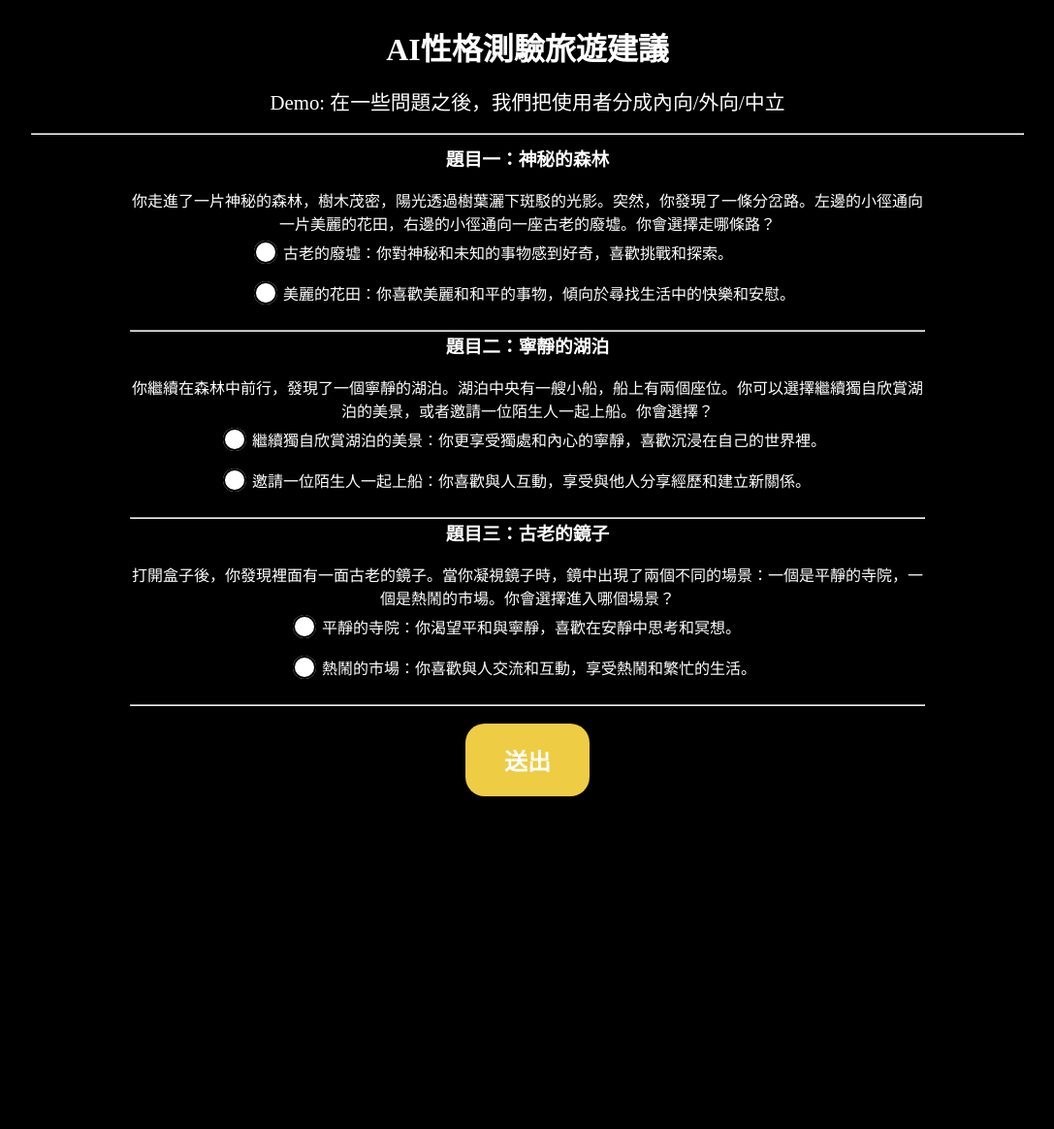
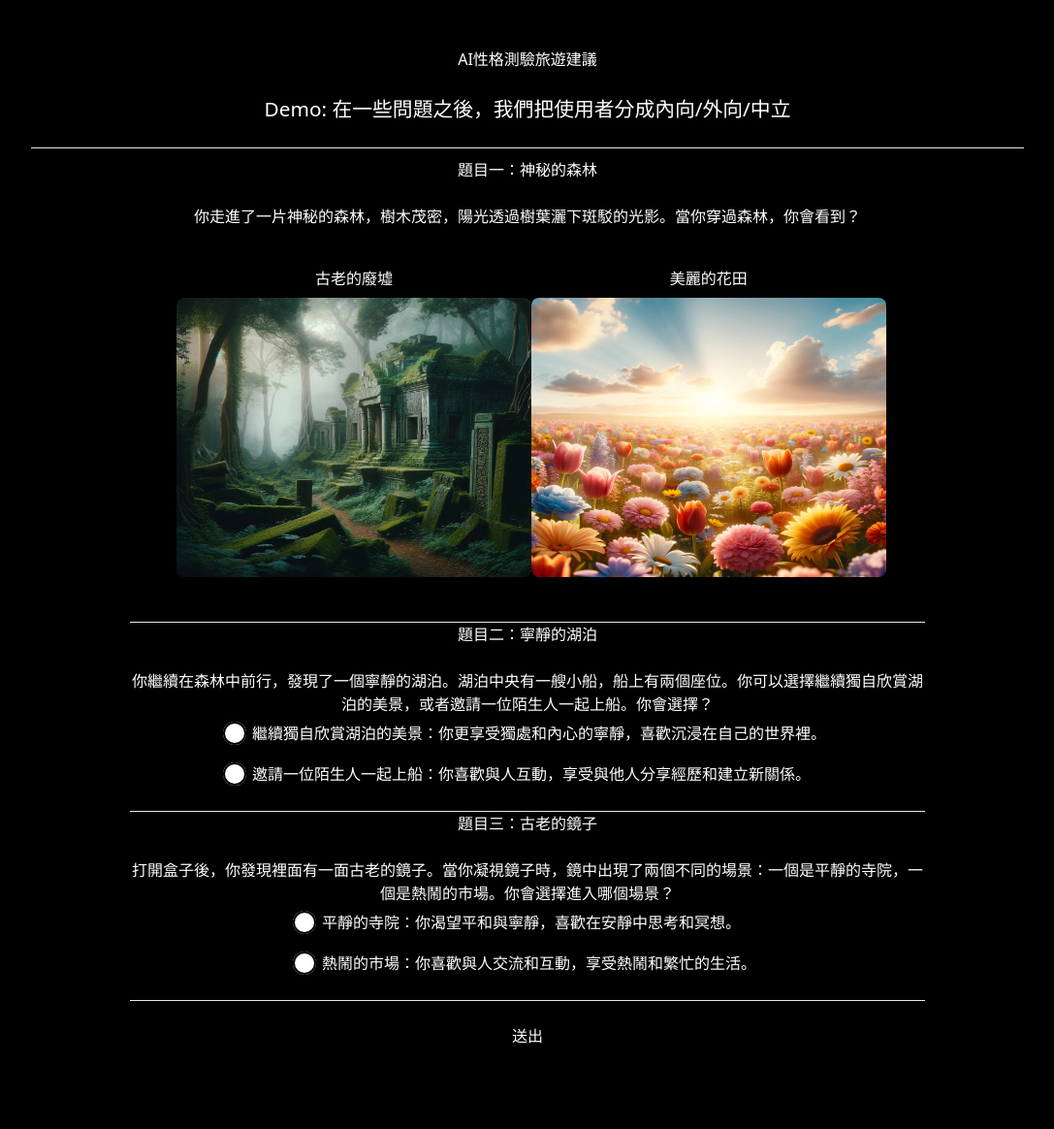
Before and after one commit to huichu1005/aws-ai-server, a Flask app: page /exam in a window 1280 px wide. Shown: the part 800-1964 px from the top of the page at 97% size, without its empty margins (96-1183 px from the left). Before the commit the page ends 1621 px from the top, so only its background shows below. Run offline with Flask 3, Linux system fonts and the light colour scheme.

Commit message:
try a part of UI/UX for exam

```diff
--- a/templates/exam.html
+++ b/templates/exam.html
@@ -1,52 +1,54 @@
 <script>
-  submitExam = function() {
+  submitExam = function () {
     var outNum, inNum;
     var q1Prompt, q2Prompt, q3Prompt;
     if (document.getElementById("q1out").checked) {
       outNum++;
-      q1Prompt = "他在美麗的花田和古老的廢墟中選擇了古老的廢墟。他對神秘和未知的事物感到好奇，喜歡挑戰和探索。"
-    }
-    else if (document.getElementById("q1in").checked) {
+      q1Prompt =
+        "他在美麗的花田和古老的廢墟中選擇了古老的廢墟。他對神秘和未知的事物感到好奇，喜歡挑戰和探索。";
+    } else if (document.getElementById("q1in").checked) {
       inNum++;
-      q1Prompt = "他在美麗的花田和古老的廢墟中選擇了美麗的花田。他喜歡美麗和和平的事物，傾向於尋找生活中的快樂和安慰。"
-    }
-    else {
+      q1Prompt =
+        "他在美麗的花田和古老的廢墟中選擇了美麗的花田。他喜歡美麗和和平的事物，傾向於尋找生活中的快樂和安慰。";
+    } else {
       alert("題目一並未作答");
       return;
     }
 
     if (document.getElementById("q2out").checked) {
       outNum++;
-      q2Prompt = "他在獨自欣賞湖泊和與陌生人一起上船中選擇了陌生人一起上船。他喜歡與人互動，享受與他人分享經歷和建立新關係。"
-    }
-    else if (document.getElementById("q2in").checked) {
+      q2Prompt =
+        "他在獨自欣賞湖泊和與陌生人一起上船中選擇了陌生人一起上船。他喜歡與人互動，享受與他人分享經歷和建立新關係。";
+    } else if (document.getElementById("q2in").checked) {
       inNum++;
-      q2Prompt = "他在獨自欣賞湖泊和與陌生人一起上船中選擇了獨自欣賞湖泊。你更享受獨處和內心的寧靜，喜歡沉浸在自己的世界裡。"
-    }
-    else {
+      q2Prompt =
+        "他在獨自欣賞湖泊和與陌生人一起上船中選擇了獨自欣賞湖泊。你更享受獨處和內心的寧靜，喜歡沉浸在自己的世界裡。";
+    } else {
       alert("題目二並未作答");
       return;
     }
 
     if (document.getElementById("q3out").checked) {
       outNum++;
-      q3Prompt = "他在平靜的寺院和熱鬧的市場中選擇了熱鬧的市場。他喜歡與人交流和互動，享受熱鬧和繁忙的生活。"
-    }
-    else if (document.getElementById("q3in").checked) {
+      q3Prompt =
+        "他在平靜的寺院和熱鬧的市場中選擇了熱鬧的市場。他喜歡與人交流和互動，享受熱鬧和繁忙的生活。";
+    } else if (document.getElementById("q3in").checked) {
       inNum++;
-      q3Prompt = "他在平靜的寺院和熱鬧的市場中選擇了平靜的寺院。他渴望平和與寧靜，喜歡在安靜中思考和冥想。"
-    }
-    else {
+      q3Prompt =
+        "他在平靜的寺院和熱鬧的市場中選擇了平靜的寺院。他渴望平和與寧靜，喜歡在安靜中思考和冥想。";
+    } else {
       alert("題目三並未作答");
       return;
     }
 
-    var prompt = "我們要為客人推篇他在台灣高雄的旅遊行程，我們準備的行程內容是：\n";
+    var prompt =
+      "我們要為客人推篇他在台灣高雄的旅遊行程，我們準備的行程內容是：\n";
     if (outNum > inNum) {
-      prompt += "早上：蓮池潭、左營古城\n中午：西子灣、旗津渡輪、旗津老街\n下午： 打狗英國領事館、駁二藝術特區\n晚上：美麗島捷運站、六合夜市、瑞豐夜市\n";
-    }
-    else {
-      prompt += "早上：高雄市立美術館、高雄市立歷史博物館\n中午：漢神巨蛋購物廣場\n下午：高雄中央圖書館、駁二藝術特區\n晚上：高雄85大樓觀景台";
+      prompt +=
+        "早上：蓮池潭、左營古城\n中午：西子灣、旗津渡輪、旗津老街\n下午： 打狗英國領事館、駁二藝術特區\n晚上：美麗島捷運站、六合夜市、瑞豐夜市\n";
+    } else {
+      prompt +=
+        "早上：高雄市立美術館、高雄市立歷史博物館\n中午：漢神巨蛋購物廣場\n下午：高雄中央圖書館、駁二藝術特區\n晚上：高雄85大樓觀景台";
     }
 
     prompt += "這位客人在性格測驗中表示：\n";
@@ -54,54 +56,98 @@
     prompt += "- " + q2Prompt + "\n";
     prompt += "- " + q3Prompt + "\n";
 
-    prompt += "請寫一個專門為他推薦我們準備的行程的短文。你要用「你」來稱呼他。你不能在推薦的短文中提到性格測驗的事。"
+    prompt +=
+      "請寫一個專門為他推薦我們準備的行程的短文。你要用「你」來稱呼他。你不能在推薦的短文中提到性格測驗的事。";
 
     var result = "";
     fetch("/prompt", {
-      "method": "POST",
-      "body": prompt
+      method: "POST",
+      body: prompt,
     })
-    .then((res) => res.text())
-    .then((text) => {
-      document.getElementById("result-texts").innerText = text;
-      document.getElementById("result-box").style.display = "block";
-    });
+      .then((res) => res.text())
+      .then((text) => {
+        document.getElementById("result-texts").innerText = text;
+        document.getElementById("result-box").style.display = "block";
+      });
+  };
+</script>
+<script>
+  let selectedImage = null;
+  function selectImage(imageElement) {
+    if (selectedImage) {
+      selectedImage.classList.remove("border-4");
+      selectedImage.classList.remove("border-blue-500");
+    }
+    imageElement.classList.add("border-4");
+    imageElement.classList.add("border-blue-500");
+    selectedImage = imageElement;
   }
 </script>
-<h1>AI性格測驗旅遊建議</h1><br />
-<p style="font-size: 1.3em;">Demo: 在一些問題之後，我們把使用者分成內向/外向/中立</p><br />
+<script src="../tailwind.css"></script>
+<!-- <div style="float: left"> -->
+<h1>AI性格測驗旅遊建議</h1>
+<br />
+<p style="font-size: 1.3em">
+  Demo: 在一些問題之後，我們把使用者分成內向/外向/中立
+</p>
+<br />
 <hr />
-<div style="margin: 10px 10%; text-align: center;">
+<div style="margin: 10px 10%; text-align: center">
   <form>
-    <h3>題目一：神秘的森林</h3><br/>
-    你走進了一片神秘的森林，樹木茂密，陽光透過樹葉灑下斑駁的光影。突然，你發現了一條分岔路。左邊的小徑通向一片美麗的花田，右邊的小徑通向一座古老的廢墟。你會選擇走哪條路？
-    <div style="margin: 0 auto 20px auto; width: fit-content;">
+    <h3>題目一：神秘的森林</h3>
+    <br />
+    你走進了一片神秘的森林，樹木茂密，陽光透過樹葉灑下斑駁的光影。當你穿過森林，你會看到？
+    <!-- <div style="margin: 0 auto 20px auto; width: fit-content"> -->
+    <div class="flex flex-row justify-between m-10">
+      <label class="flex items-center space-x-2">
+        <input id="q1out" type="radio" name="q1" value="out" class="hidden" />
+        <div class="flex-col">
+          <div class="mb-2">古老的廢墟</div>
+          <img
+            class="rounded-lg w-96 h-72 transition-transform transition-opacity duration-300 transform hover:scale-105 hover:opacity-80"
+            src="../images/Ancient_Ruins.jpg"
+            alt="古老的廢墟"
+            onclick="selectImage(this)"
+          />
+        </div>
+      </label>
+      <label class="flex items-center space-x-2">
+        <div class="flex-col">
+          <input id="q1in" type="radio" name="q1" value="in" class="hidden" />
+          <div class="mb-2">美麗的花田</div>
+          <img
+            class="rounded-lg w-96 h-72 transition-transform transition-opacity duration-300 transform hover:scale-105 hover:opacity-80"
+            src="../images/Flower_Field.jpg"
+            alt="美麗的花田"
+            onclick="selectImage(this)"
+          />
+        </div>
+      </label>
+    </div>
+
+    <hr />
+    <h3>題目二：寧靜的湖泊</h3>
+    <br />
+    你繼續在森林中前行，發現了一個寧靜的湖泊。湖泊中央有一艘小船，船上有兩個座位。你可以選擇繼續獨自欣賞湖泊的美景，或者邀請一位陌生人一起上船。你會選擇？
+    <div style="margin: 0 auto 20px auto; width: fit-content">
       <label>
-        <input id="q1out" type="radio" name="q1" value="out" />
-        <span>古老的廢墟：你對神秘和未知的事物感到好奇，喜歡挑戰和探索。</span>
+        <input id="q2in" type="radio" name="q2" value="in" />
+        <span
+          >繼續獨自欣賞湖泊的美景：你更享受獨處和內心的寧靜，喜歡沉浸在自己的世界裡。</span
+        >
       </label>
       <label>
-        <input id="q1in" type="radio" name="q1" value="in" />
-        <span>美麗的花田：你喜歡美麗和和平的事物，傾向於尋找生活中的快樂和安慰。</span>
+        <input id="q2out" type="radio" name="q2" value="out" />
+        <span
+          >邀請一位陌生人一起上船：你喜歡與人互動，享受與他人分享經歷和建立新關係。</span
+        >
       </label>
     </div>
     <hr />
-    <h3>題目二：寧靜的湖泊</h3><br/>
-    你繼續在森林中前行，發現了一個寧靜的湖泊。湖泊中央有一艘小船，船上有兩個座位。你可以選擇繼續獨自欣賞湖泊的美景，或者邀請一位陌生人一起上船。你會選擇？
-    <div style="margin: 0 auto 20px auto; width: fit-content;">
-      <label>
-        <input id="q2in" type="radio" name="q2" value="in" />
-        <span>繼續獨自欣賞湖泊的美景：你更享受獨處和內心的寧靜，喜歡沉浸在自己的世界裡。</span>
-      </label>
-      <label>
-        <input id="q2out" type="radio" name="q2" value="out" />
-        <span>邀請一位陌生人一起上船：你喜歡與人互動，享受與他人分享經歷和建立新關係。</span>
-      </label>
-    </div>
-    <hr />
-    <h3>題目三：古老的鏡子</h3><br/>
+    <h3>題目三：古老的鏡子</h3>
+    <br />
     打開盒子後，你發現裡面有一面古老的鏡子。當你凝視鏡子時，鏡中出現了兩個不同的場景：一個是平靜的寺院，一個是熱鬧的市場。你會選擇進入哪個場景？
-    <div style="margin: 0 auto 20px auto; width: fit-content;">
+    <div style="margin: 0 auto 20px auto; width: fit-content">
       <label>
         <input id="q3in" type="radio" name="q3" value="in" />
         <span>平靜的寺院：你渴望平和與寧靜，喜歡在安靜中思考和冥想。</span>
@@ -113,11 +159,14 @@
     </div>
     <hr />
     <br />
-    <button style="cursor: pointer;" type="button" onclick="submitExam();">送出</button>
+    <button style="cursor: pointer" type="button" onclick="submitExam();">
+      送出
+    </button>
   </form>
   <br />
-  <div id="result-box" style="text-align: left; display: none;">
+  <div id="result-box" style="text-align: left; display: none">
     <b>AI:</b><br />
     <span id="result-texts"></span>
   </div>
 </div>
+<!-- </div> -->
--- a/templates/main.html
+++ b/templates/main.html
@@ -1,12 +1,36 @@
 <html>
   <head>
-        <link href="https://fonts.googleapis.com/css?family=Roboto" rel="stylesheet">
-        <link rel="stylesheet" href="/style.css" type="text/css">
+    <link
+      href="https://fonts.googleapis.com/css?family=Roboto"
+      rel="stylesheet"
+    />
+    <link rel="stylesheet" href="/style.css" type="text/css" />
+    <!-- <script src="https://cdn.tailwindcss.com"></script> -->
+    <!-- <link rel="stylesheet" href="/tailwind.css" type="text/css" /> -->
+    <script src="../tailwind.css"></script>
   </head>
-    <body style="margin: 0; border: 0; padding: 0; background-color: black; color: #ffffff">
-        <iframe src="https://josiane5363.hocoos.com/" scrolling="no" style="margin: 0; border: 0; width:99.5vw; height: 800px; overflow-y: hidden;"></iframe>
+  <body
+    style="
+      margin: 0;
+      border: 0;
+      padding: 0;
+      background-color: black;
+      color: #ffffff;
+    "
+  >
+    <iframe
+      src="https://josiane5363.hocoos.com/"
+      scrolling="no"
+      style="
+        margin: 0;
+        border: 0;
+        width: 99.5vw;
+        height: 800px;
+        overflow-y: hidden;
+      "
+    ></iframe>
     <br />
-        <div style="padding: 25px 10% 50px 10%; text-align: center;">
+    <div style="padding: 25px 10% 50px 10%; text-align: center">
       {% include html_file %}
     </div>
   </body>
```
Lines whose indentation alone changed are shown as unchanged.
